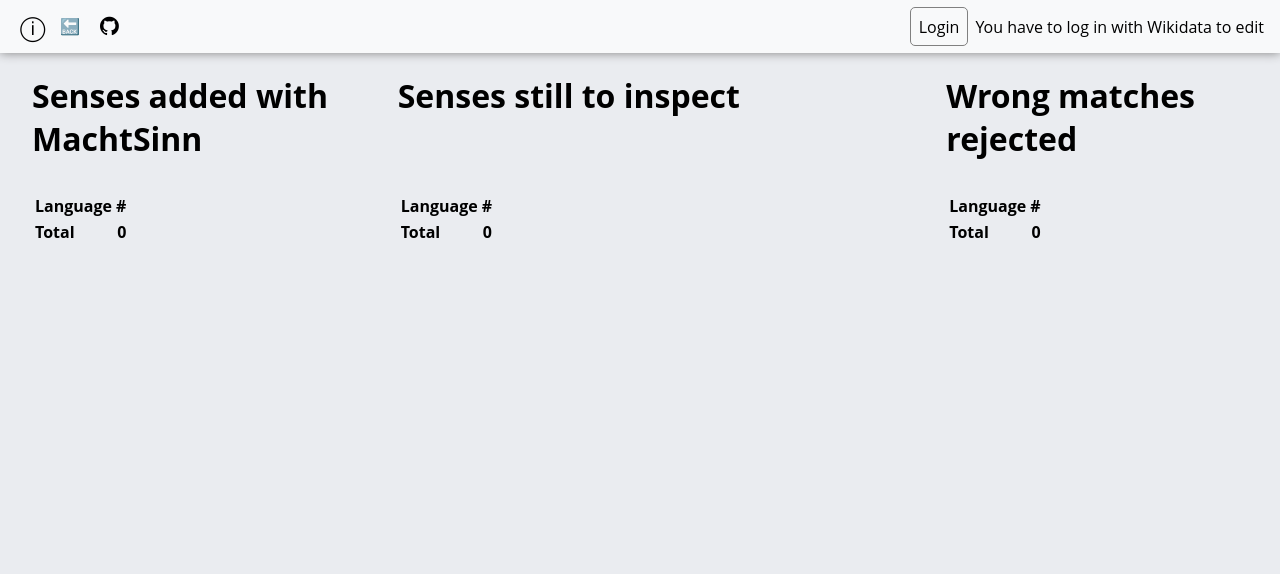
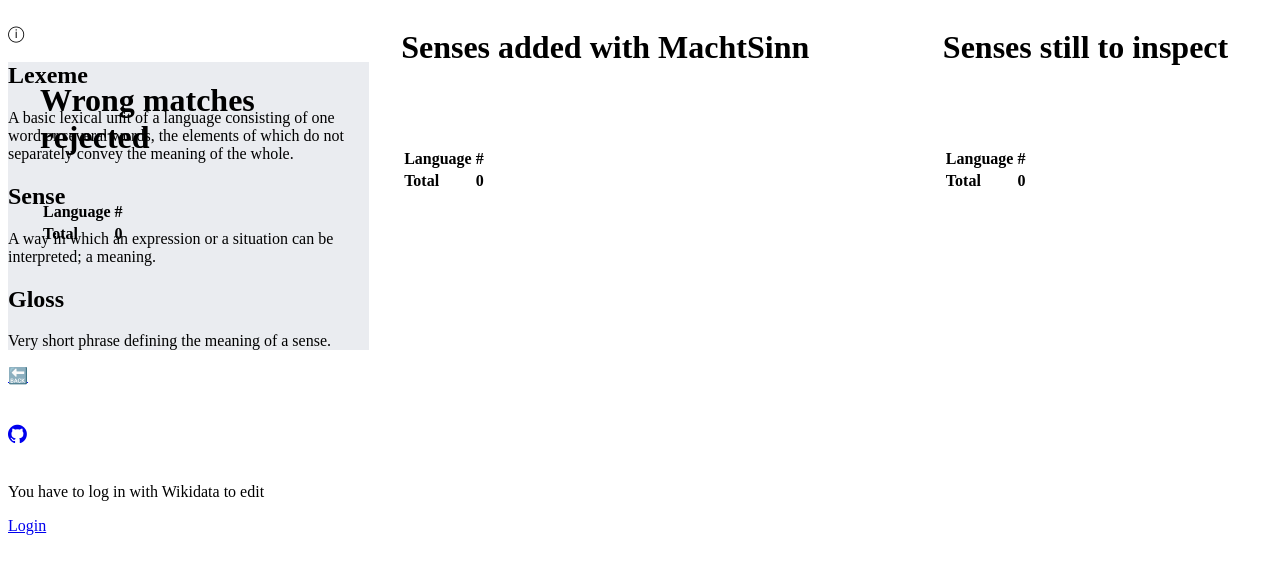
Before and after one commit to Nudin/makesense, a Flask app: page /statistics in a window 1280 px wide. Shown: the top 574 px of the page. Run offline with Flask 2, Linux system fonts and the light colour scheme; data that the repository does not hold is empty; parts of the project's set-up code (start-up, migrations or seed data) failed here and were passed over; some libraries are stand-ins or nearby versions.

Commit message:
Split css properly

```diff
--- a/static/main.css
+++ b/static/main.css
@@ -1,79 +1,3 @@
-body {
-	margin: 0;
-	font-family: 'Open Sans', Arial, sans-serif;
-	background-color: #eaecf0;
-}
-
-#header {
-	grid-row-start: 1;
-	grid-column: 1 / 4;
-	width: 100%;
-	height: 53px;
-	display: inline-block;
-	float: right;
-	box-shadow: 0px 0px 10px grey;
-	background-color: #f8f9fa;
-}
-
-#info-symbol {
-	position: absolute;
-	float: left;
-	font-size: 25px;
-	line-height: 0px;
-	margin-left: 20px;
-}
-
-.info-symbol-description {
-	display: none;
-	width: 23em;
-	max-width: 25vw;
-	margin-top: 53px;
-	padding-left: 10px;
-	padding-bottom: 1em;
-	position: absolute;
-	border: 1px solid grey;
-}
-
-.info-symbol-description p, h2 {
-	margin: 5px;
-}
-
-#info-symbol:hover + .info-symbol-description {
-	display: block;
-}
-
-#stat-symbol, #back-symbol {
-	position: absolute;
-	float: left;
-	margin-left: 60px;
-	margin-top: 15px;
-}
-
-.fa {
-	color: black;
-	float: left;
-	margin-left: 100px;
-	margin-top: 15px;
-}
-
-#login {
-	float: right;
-	padding: 7.75px 7.5px;
-	margin: 6.75px 7.5px;
-	border: 1px solid grey;
-	border-radius: 5px;
-}
-
-#login a {
-	text-decoration: none;
-	color: black;
-}
-
-#greeting {
-	float: right;
-	margin-right: 1em;
-}
-
 .grid-container {
 	display: grid;
 	grid-template-columns: 2fr 3fr 2fr;
--- a/static/statistics.css
+++ b/static/statistics.css
@@ -1,3 +1,18 @@
+.grid-container {
+	display: grid;
+	grid-template-columns: 2fr 3fr 2fr;
+	grid-template-rows: 53px auto auto auto auto auto;
+}
+
+.info-symbol-description {
+	/* dirty hack, transparent is nicer but
+	 * overlaps with the text on the statistic page */
+	background: #eaecf0;
+}
+h1 {
+	height: 3em;
+}
+
 .stat {
 	margin: 0 2em;
 }
@@ -7,11 +22,3 @@ tr.total {
 tbody tr td:last-child {
     text-align: right;
 }
-.info-symbol-description {
-	/* dirty hack, transparent is nicer but
-	 * overlaps with the text on the statistic page */
-	background: #eaecf0;
-}
-h1 {
-	height: 3em;
-}
--- a/templates/layout.html
+++ b/templates/layout.html
@@ -1,6 +1,7 @@
 <!doctype html>
 <head>
   <title>MachtSinn – Das macht doch alles keinen Sinn!</title>
+  <link href="./static/common.css" rel="stylesheet">
   <link rel="stylesheet" href="https://cdnjs.cloudflare.com/ajax/libs/font-awesome/4.7.0/css/font-awesome.min.css">
   {% block head %}
   {% endblock %}
--- a/templates/statistics.html
+++ b/templates/statistics.html
@@ -1,7 +1,6 @@
 {% extends "layout.html" %}
 
 {% block head %}
-        <link href="./static/main.css" rel="stylesheet">
         <link href="./static/statistics.css" rel="stylesheet">
 {% endblock %}
 {% block links %}
```
Also changed, not shown: other parts of static/main.css (+6 -45 lines).
